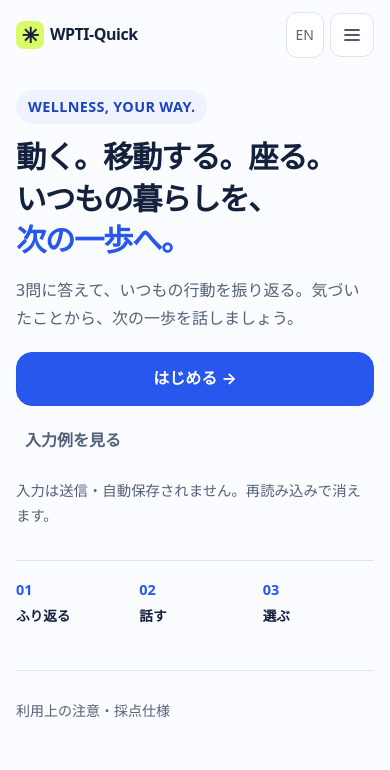
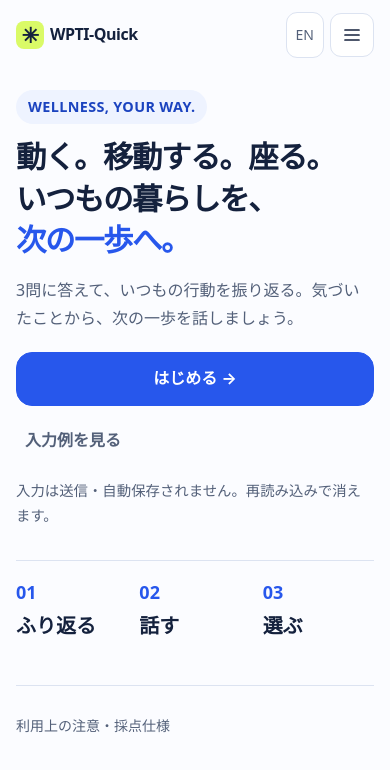
Before and after one commit to shinyu-kise/wpti-quick-web, a Next.js app: page / in a window 390 px wide. Shown: the top 770 px of the page. Built offline with nearby package versions, Linux system fonts and the light colour scheme.

Commit message:
Increase home journey labels on mobile and desktop

```diff
--- a/src/app/globals.css
+++ b/src/app/globals.css
@@ -999,8 +999,8 @@ button, input, textarea { font: inherit; }
   .home-journey h2 { margin-bottom: 18px; }
   .home-steps { display: grid; grid-template-columns: repeat(3, minmax(0, 1fr)); gap: 24px; margin: 0; padding: 24px 0 0; border-top: 1px solid var(--line); list-style: none; }
   .home-steps li { display: flex; align-items: center; gap: 12px; min-width: 0; line-height: 1.5; }
-  .home-steps li > span { color: var(--accent); font-size: .9rem; font-weight: 700; }
-  .home-steps strong { font-size: 1rem; font-weight: 600; }
+  .home-steps li > span { color: var(--accent); font-size: 1.25rem; font-weight: 700; }
+  .home-steps strong { font-size: 1.5rem; font-weight: 700; }
   .home-guidance { display: grid; gap: 18px; max-width: 850px; }
   .home-guidance .hint { font-size: .95rem; }
   .workflow-steps { gap: 16px; margin: 0 0 24px; }
@@ -1181,8 +1181,9 @@ button, input, textarea { font: inherit; }
   .hero-copy .primary-button { flex: 1 1 200px; min-height: 58px; }
   .hero-art { aspect-ratio: 1.2; border-radius: 24px; max-width: 600px; }
   .home-steps { gap: 14px; padding-top: 20px; }
-  .home-steps li { align-items: flex-start; gap: 7px; }
-  .home-steps strong { font-size: .9rem; }
+  .home-steps li { flex-direction: column; align-items: flex-start; gap: 5px; }
+  .home-steps li > span { font-size: 1.125rem; }
+  .home-steps strong { font-size: 1.25rem; }
   .home-guidance .hint { font-size: .9rem; }
   .workflow-steps { gap: 8px; }
   .workflow-steps li { padding: 12px 14px; }
@@ -1231,8 +1232,6 @@ button, input, textarea { font: inherit; }
   .hero-copy .action-row { gap: 12px; }
   .hero-copy .primary-button { flex-basis: 100%; }
   .hero-art { border-radius: 20px; }
-  .home-steps li { flex-direction: column; gap: 5px; }
-  .home-steps strong { font-size: .85rem; }
   .question-heading { grid-template-columns: minmax(0, 1fr); gap: 10px; }
   .question-number { width: fit-content; }
   .question-title { font-size: 1.25rem; }
```
